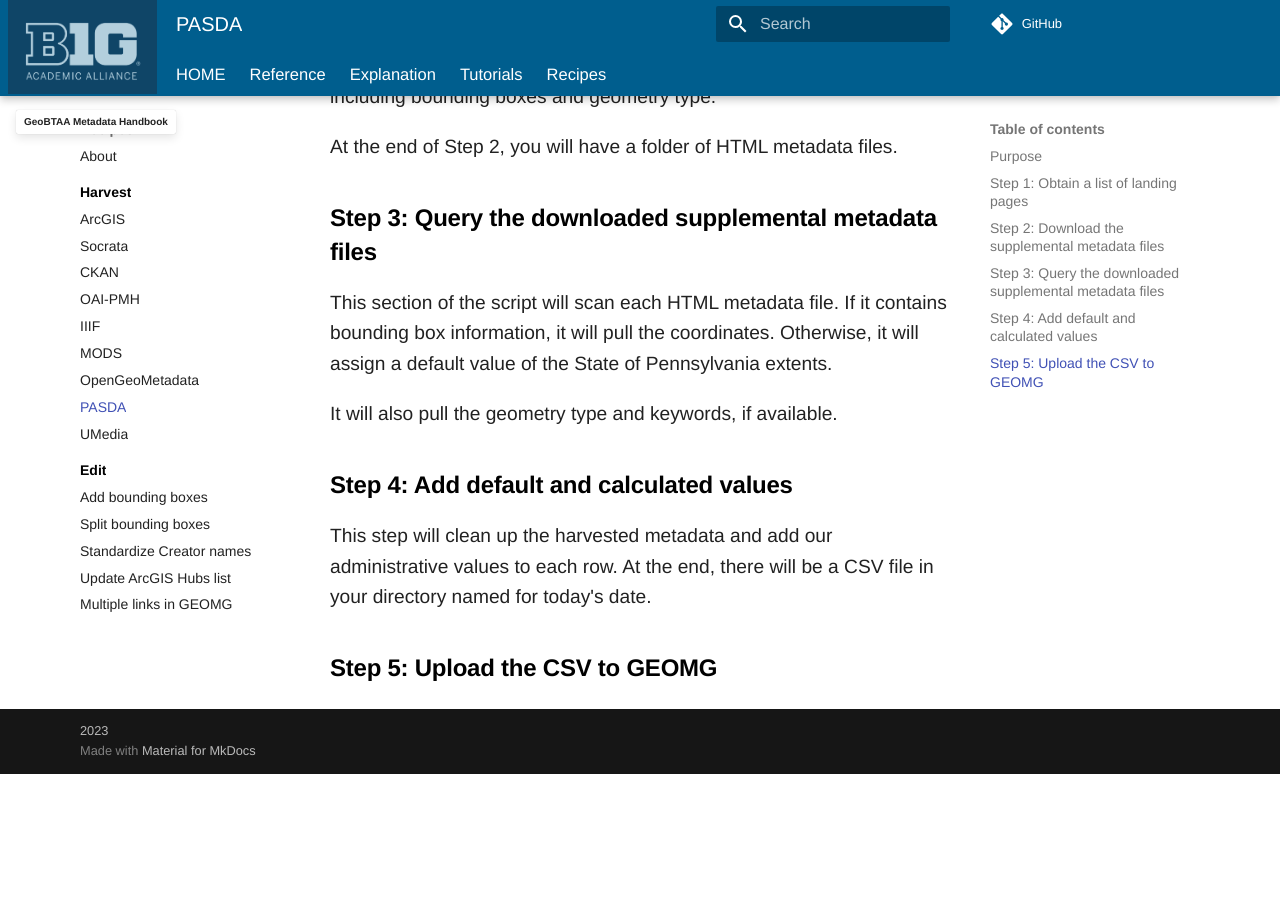
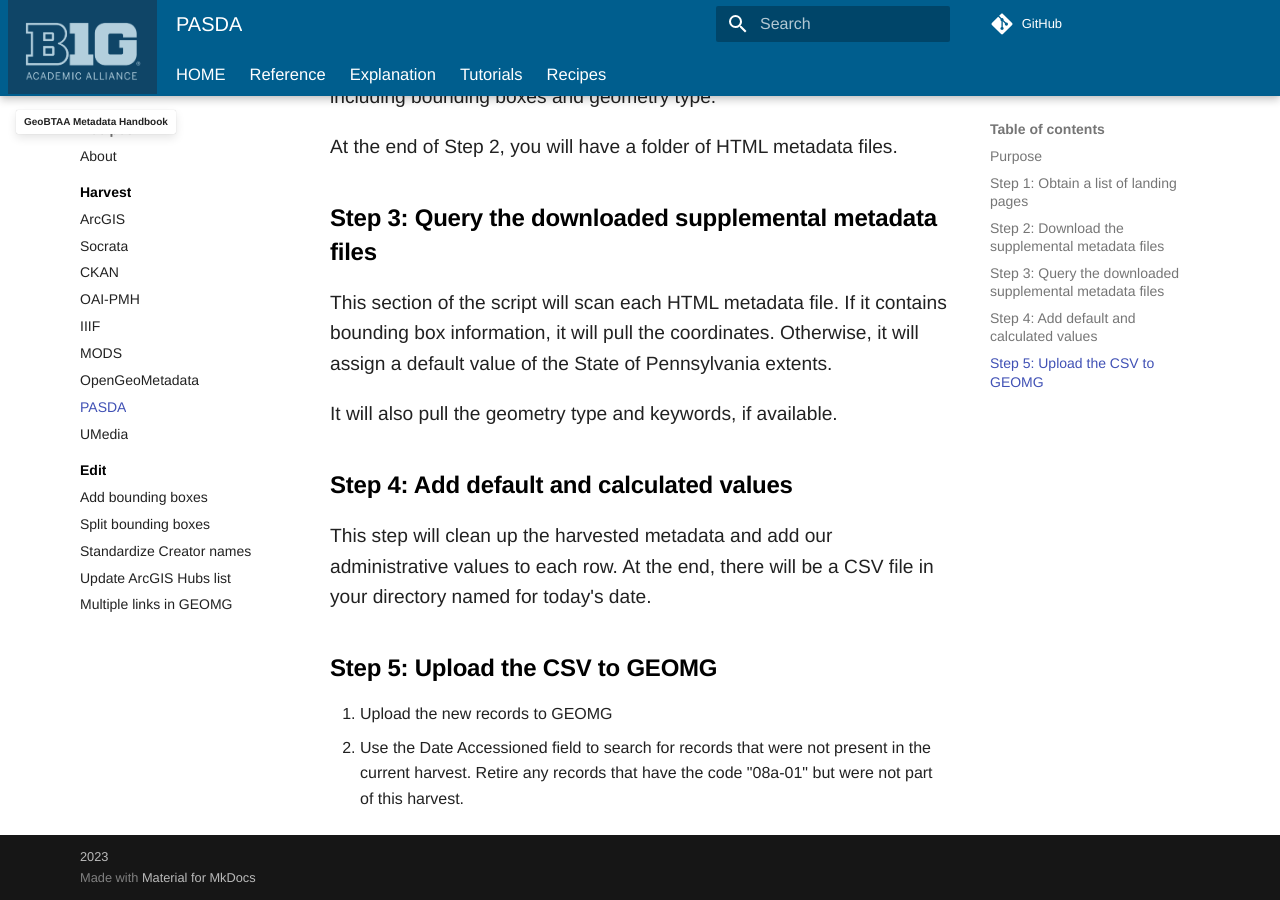
Before and after one commit to geobtaa/metadata, an MkDocs documentation site: the page built from docs/recipes/R-08_pasda.md, in a window 1280 px wide and 900 px high, scrolled down 1379 px. Built offline with MkDocs 1.6.1 and Material for MkDocs 9.7.7, drawn with Linux system fonts in a browser that asks for light colours; some web fonts are replaced; comment, search, counter and statistics services are not loaded; before the commit the page ends 2153 px from its top, so only the background shows below that.

Commit message:
Update R-08_pasda.md

```diff
--- a/docs/recipes/R-08_pasda.md
+++ b/docs/recipes/R-08_pasda.md
@@ -46,3 +46,6 @@
 This step will clean up the harvested metadata and add our administrative values to each row.  At the end, there will be a CSV file in your directory named for today's date.
 
 ## Step 5: Upload the CSV to GEOMG
+
+1. Upload the new records to GEOMG
+2. Use the Date Accessioned field to search for records that were not present in the current harvest. Retire any records that have the code "08a-01" but were not part of this harvest.
```
